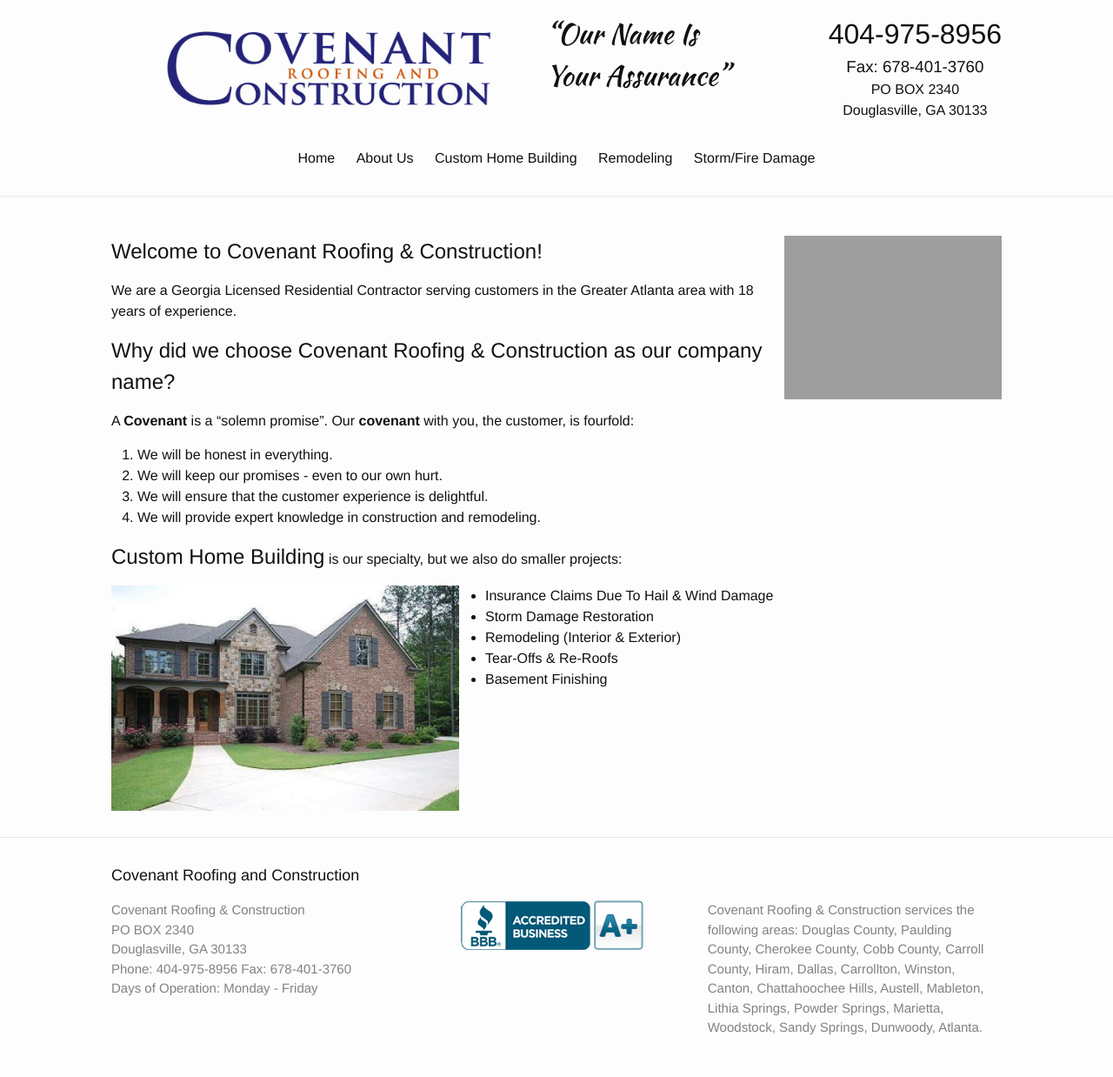
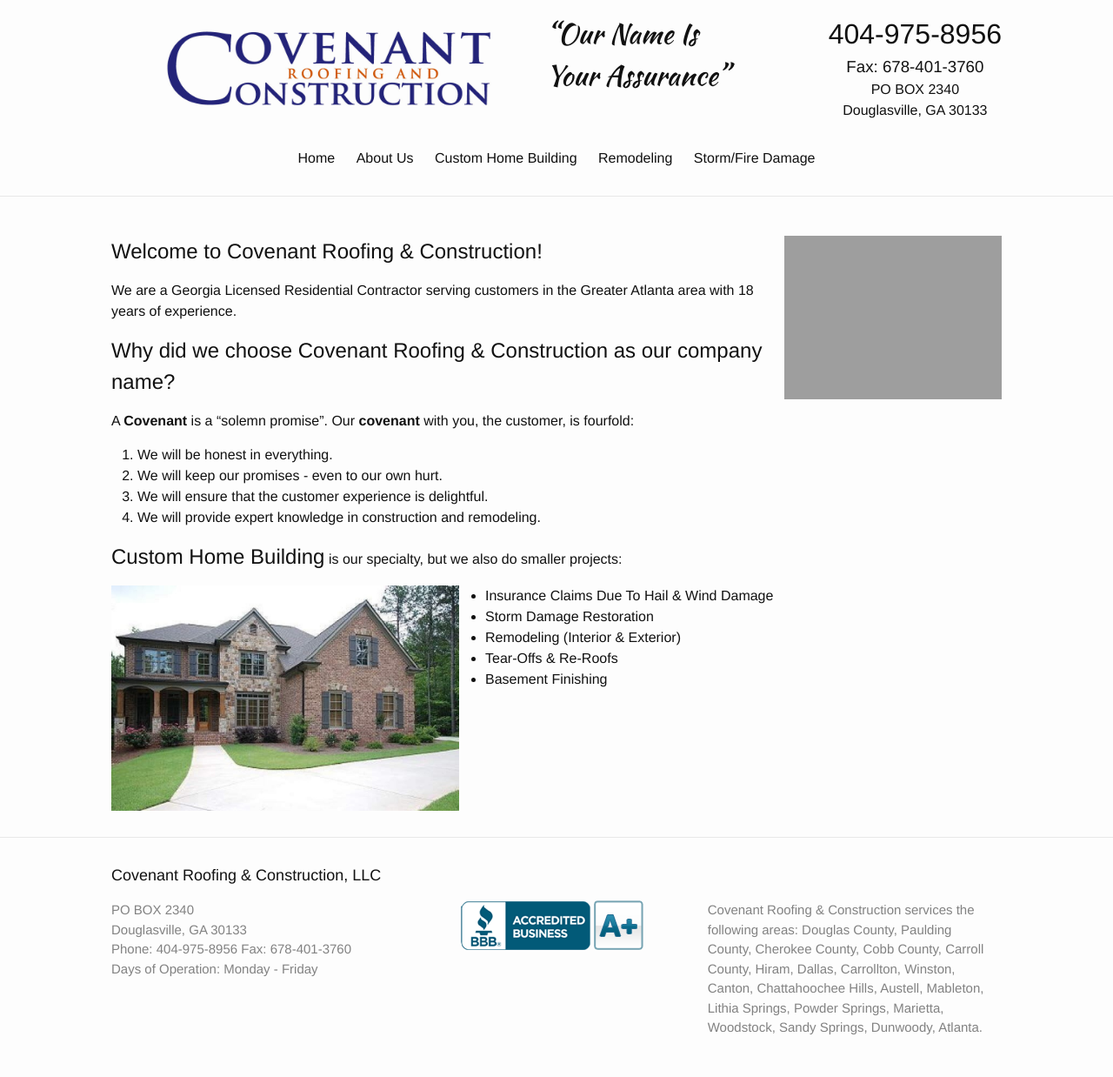
Before and after one commit to covenantrc/covenantrc.github.io, a Jekyll site: the page built from index.md, in a window 1280 px wide. Shown: the whole page at 87% size. Built offline with Jekyll 4.4.1, drawn with Linux system fonts in a browser that asks for light colours.

Commit message:
Fixed footer title

```diff
--- a/_config.yml
+++ b/_config.yml
@@ -13,7 +13,7 @@ url: "http://covenantrc.com" # the base hostname & protocol for your site
 markdown: kramdown
 
 motto: "Our Name is Your Assurance"
-addr_to: "Covenant Roofing & Construction"
+addr_to: "Covenant Roofing & Construction, LLC"
 addr: "PO BOX 2340"
 city_state_zip: "Douglasville, GA 30133"
 phone: "404-975-8956"
--- a/_includes/footer.html
+++ b/_includes/footer.html
@@ -2,12 +2,11 @@
 
   <div class="wrapper">
 
-    <h2 class="footer-heading">{{ site.title }}</h2>
+    <h2 class="footer-heading">{{ site.addr_to }}</h2>
 
     <div class="footer-col-wrapper">
       <div class="footer-col  footer-col-1">
         <ul class="contact-list">
-          <li>{{ site.addr_to }}</li>
           <li>{{ site.addr }} </li>
           <li>{{ site.city_state_zip }}</li>
           <li>Phone: {{ site.phone }} Fax: {{ site.fax }}</li>
```
